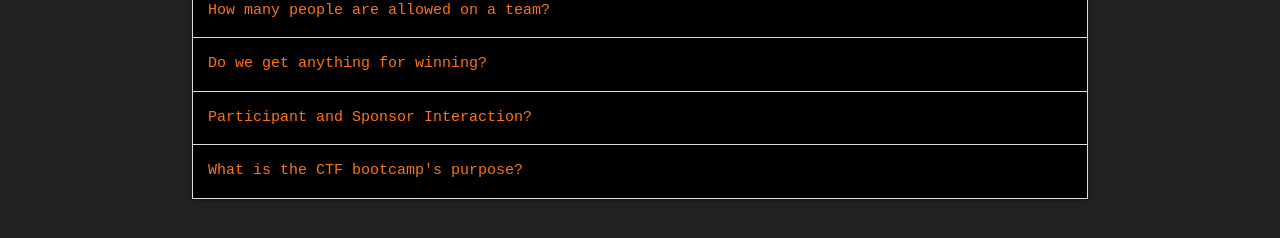
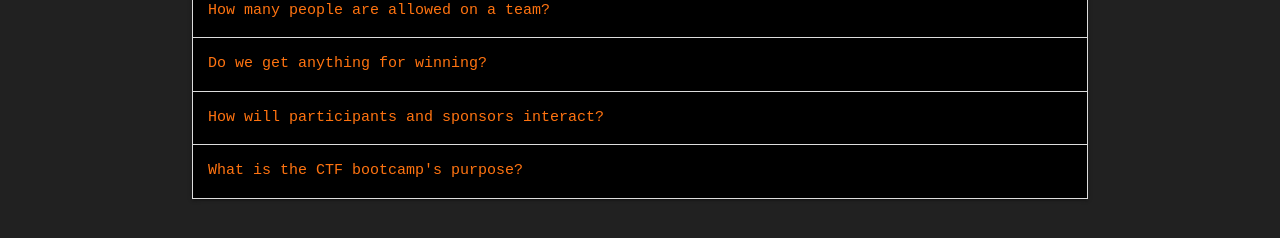
Before and after one commit to CUCyber/cuctf.io, a Jekyll site: the page built from faqs.html, in a window 1280 px wide. Shown: the part 518-756 px from the top of the page. Built offline with Jekyll 4.4.1, drawn with Linux system fonts in a browser that asks for light colours; nearby versions of some CDN libraries; some web fonts are replaced.

Commit message:
Update faqs.html
Co-authored-by: Foster McLane <fkmclane@gmail.com>

```diff
--- a/faqs.html
+++ b/faqs.html
@@ -38,8 +38,8 @@ title: FAQs
       <div class="collapsible-body"><span>Yes! We'll announce the prizes and update this FAQ once we have more information on awards. In 2019, winners received trophies along with cash prizes.</span></div>
     </li>
     <li>
-      <div class="collapsible-header black clemson-orange-text">Participant and Sponsor Interaction?</div>
-      <div class="collapsible-body"><span>One reason organizations sponsor CUCTF 2020 is to recruit talented individuals who have an interest in cyber security. Upon registration for the event, participants will have the option of submitting a resume. Sponsors with Bronze status and up will then have the ability to view these submitted resumes and contact applicants if interested. Sponsors with Silver status and up will have the option to host virtual Zoom lobbies to connect with participants.</span></div>
+      <div class="collapsible-header black clemson-orange-text">How will participants and sponsors interact?</div>
+      <div class="collapsible-body"><span>One reason organizations sponsor CUCTF 2020 is to recruit talented individuals who have an interest in cyber security. When registering for the event, participants will have the option of submitting a resume. Sponsors with Bronze status and up will then have the ability to view these submitted resumes and contact applicants if interested. Sponsors with Silver status and up will have the option to host virtual Zoom lobbies to connect with participants.</span></div>
     </li>
     <li>
       <div class="collapsible-header black clemson-orange-text">What is the CTF bootcamp's purpose?</div>
```
